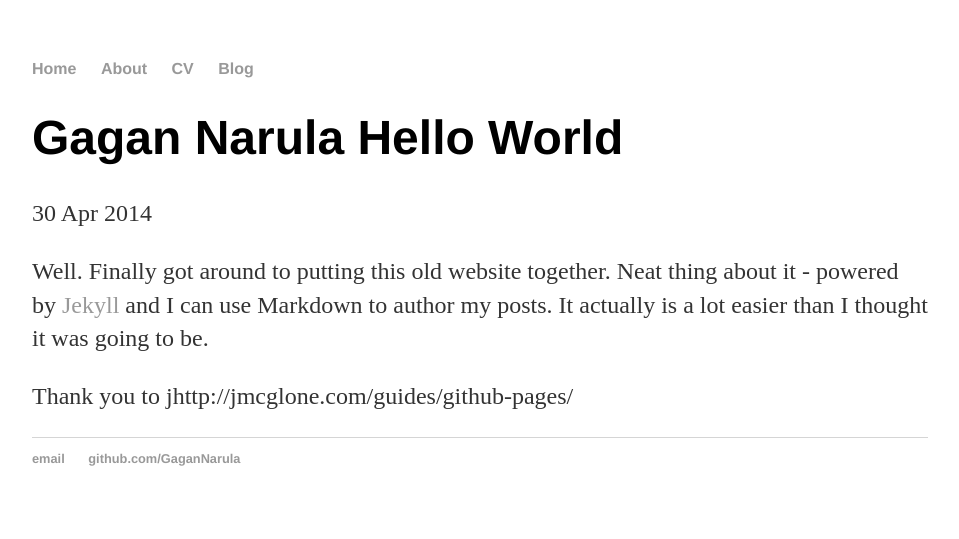
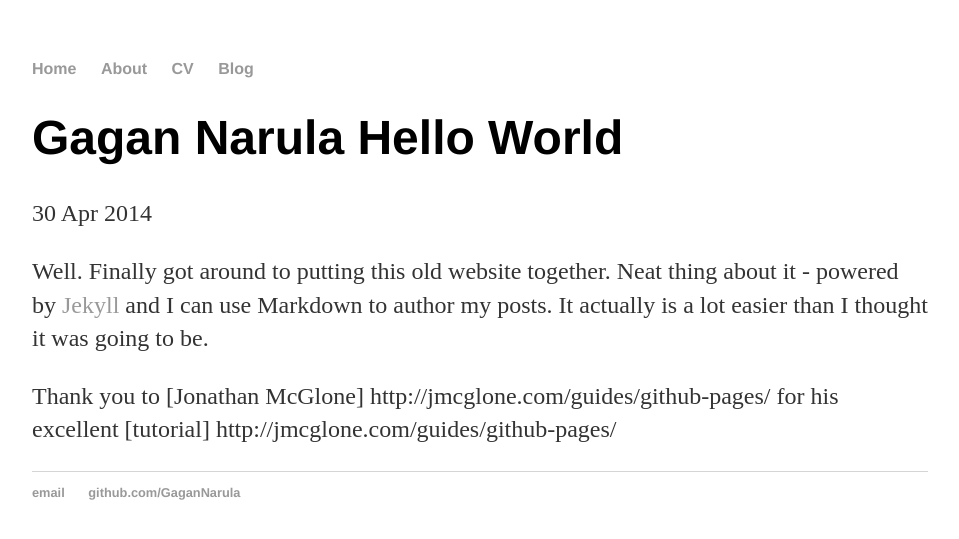
Before and after one commit to GaganNarula/gagannarula.github.io, a Jekyll site: the page built from _posts/2019-11-14-first-post.md, in a window 1280 px wide. Shown: the top 539 px of the page, without its empty margins (160-1119 px from the left). Built offline with Jekyll 4.4.1, drawn with Linux system fonts in a browser that asks for light colours.

Commit message:
Update 2019-11-14-first-post.md

```diff
--- a/_posts/2019-11-14-first-post.md
+++ b/_posts/2019-11-14-first-post.md
@@ -9,4 +9,4 @@ Neat thing about it - powered by [Jekyll](http://jekyllrb.com)
 and I can use Markdown to author my posts.
 It actually is a lot easier than I thought it was going to be.
 
-Thank you to jhttp://jmcglone.com/guides/github-pages/
+Thank you to [Jonathan McGlone] http://jmcglone.com/guides/github-pages/ for his excellent [tutorial] http://jmcglone.com/guides/github-pages/
```
